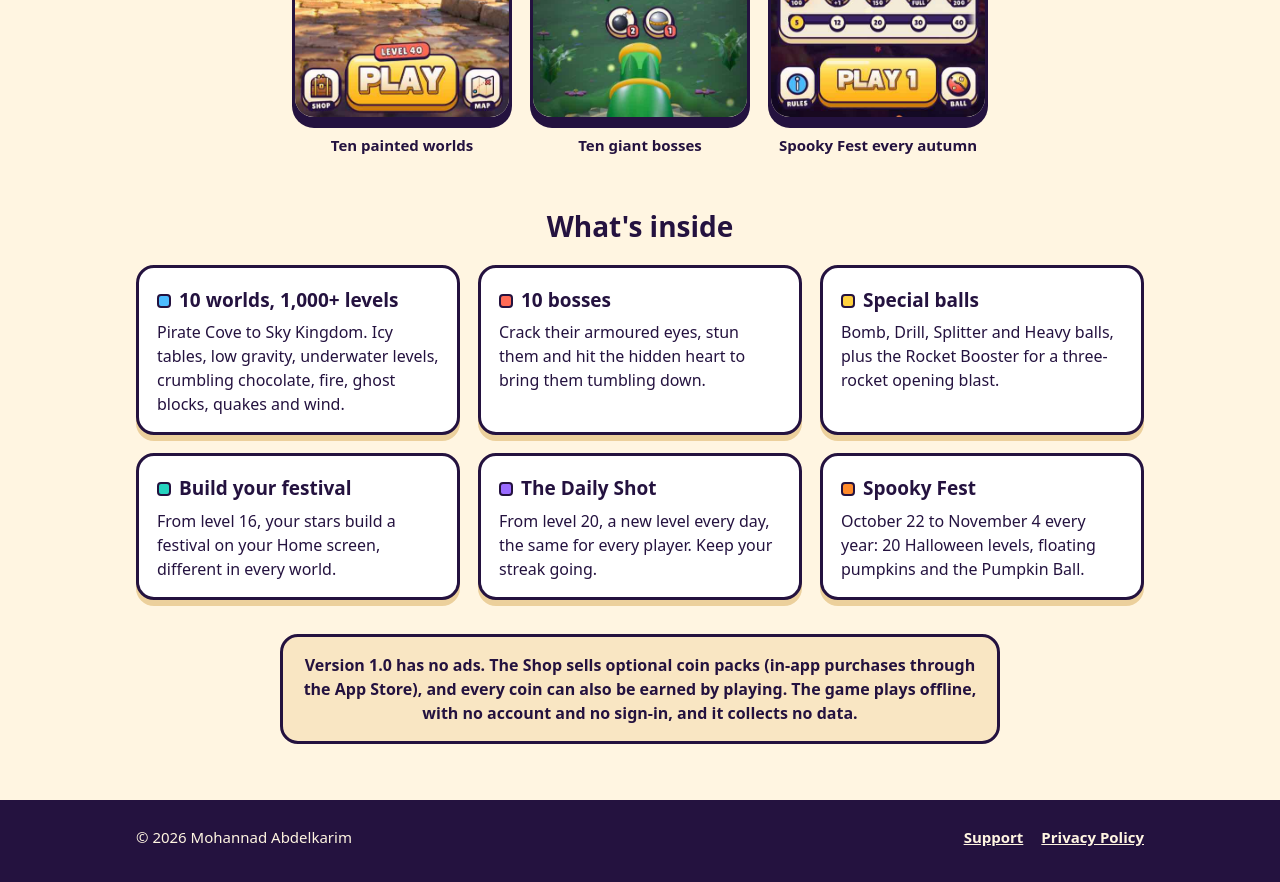
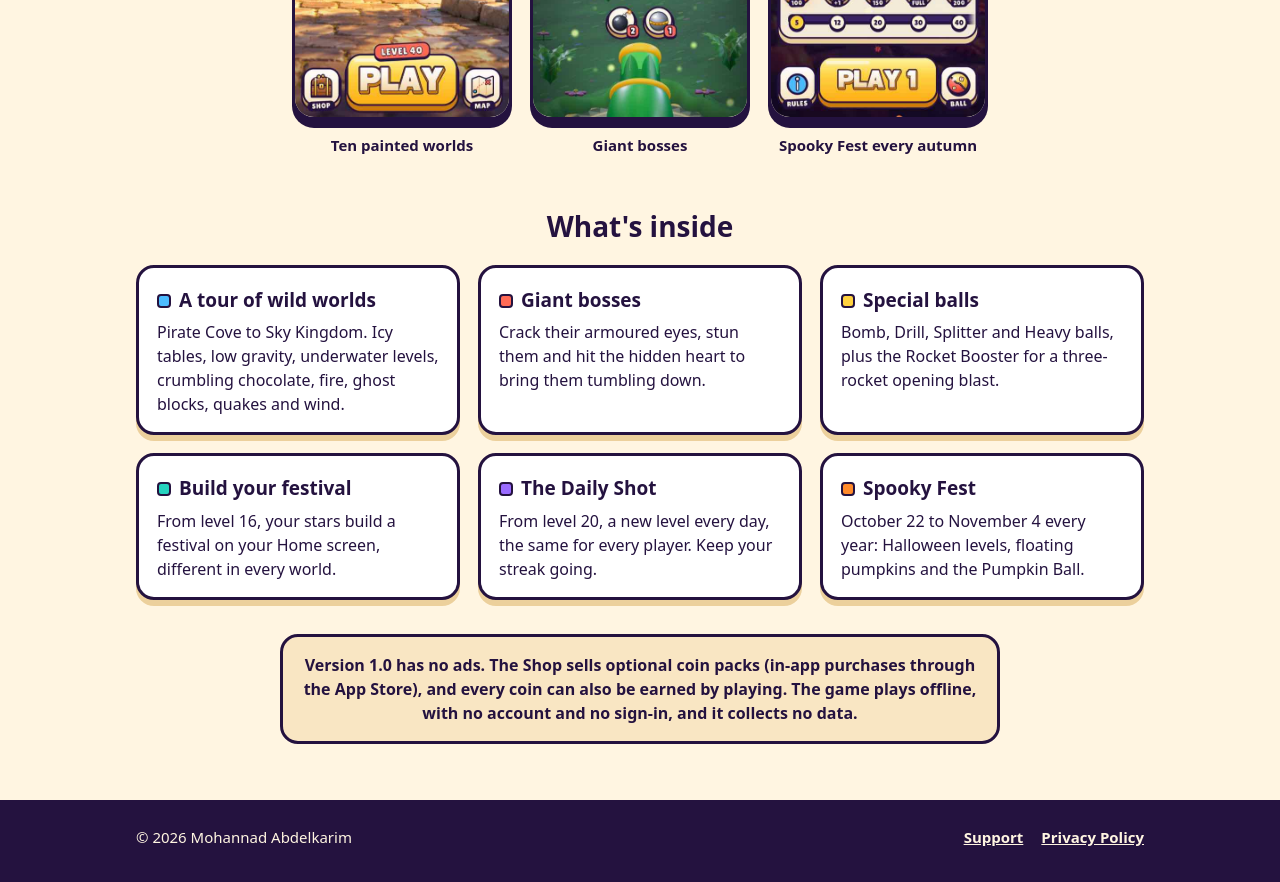
Before and after one commit to Mohabak/tumbledown, a plain HTML site: page index.html in a window 1280 px wide. Shown: the part 940-1822 px from the top of the page. Drawn offline with Linux system fonts and the light colour scheme.

Commit message:
Site copy without counts: giant bosses, wild worlds, Halloween levels
Co-Authored-By: Claude Opus 5.5 <noreply@anthropic.com>

```diff
--- a/index.html
+++ b/index.html
@@ -6,7 +6,7 @@
 <meta http-equiv="Content-Security-Policy" content="default-src 'none'; img-src 'self'; style-src 'unsafe-inline'; base-uri 'none'; form-action 'none'">
 <meta name="referrer" content="no-referrer">
 <title>Tumbledown!</title>
-<meta name="description" content="Tumbledown! is a 3D physics knockdown game for iPhone: tap to fire the cannon and topple it all. Ten worlds, over 1,000 levels and ten bosses.">
+<meta name="description" content="Tumbledown! is a 3D physics knockdown game for iPhone: tap to fire the cannon and topple it all. Wild worlds, giant bosses and a new Daily Shot every day.">
 <meta name="theme-color" content="#24123f">
 <link rel="icon" type="image/png" href="img/favicon-64.png">
 <link rel="apple-touch-icon" href="img/apple-touch-icon.png">
@@ -94,19 +94,19 @@
 
   <div class="shots">
     <figure class="shot"><img src="img/home.jpg" width="480" height="1038" loading="lazy" alt="The Pirate Cove home screen: a painted harbour with a parrot, the PLAY button and the festival badge"><figcaption>Ten painted worlds</figcaption></figure>
-    <figure class="shot"><img src="img/boss.jpg" width="480" height="1038" loading="lazy" alt="A boss level: the Stone Gorilla behind a wall of jars, the cannon at the bottom"><figcaption>Ten giant bosses</figcaption></figure>
-    <figure class="shot"><img src="img/spooky.jpg" width="480" height="1038" loading="lazy" alt="The Spooky Fest event: 20 level blocks on a path and the Prize Track"><figcaption>Spooky Fest every autumn</figcaption></figure>
+    <figure class="shot"><img src="img/boss.jpg" width="480" height="1038" loading="lazy" alt="A boss level: the Stone Gorilla behind a wall of jars, the cannon at the bottom"><figcaption>Giant bosses</figcaption></figure>
+    <figure class="shot"><img src="img/spooky.jpg" width="480" height="1038" loading="lazy" alt="The Spooky Fest event: level blocks on a path and the Prize Track"><figcaption>Spooky Fest every autumn</figcaption></figure>
   </div>
 
   <div class="wrap">
     <h2>What's inside</h2>
     <div class="grid">
-      <div class="card"><h3><span class="dot" style="background:var(--sky)"></span>10 worlds, 1,000+ levels</h3><p>Pirate Cove to Sky Kingdom. Icy tables, low gravity, underwater levels, crumbling chocolate, fire, ghost blocks, quakes and wind.</p></div>
-      <div class="card"><h3><span class="dot" style="background:var(--coral)"></span>10 bosses</h3><p>Crack their armoured eyes, stun them and hit the hidden heart to bring them tumbling down.</p></div>
+      <div class="card"><h3><span class="dot" style="background:var(--sky)"></span>A tour of wild worlds</h3><p>Pirate Cove to Sky Kingdom. Icy tables, low gravity, underwater levels, crumbling chocolate, fire, ghost blocks, quakes and wind.</p></div>
+      <div class="card"><h3><span class="dot" style="background:var(--coral)"></span>Giant bosses</h3><p>Crack their armoured eyes, stun them and hit the hidden heart to bring them tumbling down.</p></div>
       <div class="card"><h3><span class="dot" style="background:var(--sun)"></span>Special balls</h3><p>Bomb, Drill, Splitter and Heavy balls, plus the Rocket Booster for a three-rocket opening blast.</p></div>
       <div class="card"><h3><span class="dot" style="background:var(--teal)"></span>Build your festival</h3><p>From level 16, your stars build a festival on your Home screen, different in every world.</p></div>
       <div class="card"><h3><span class="dot" style="background:var(--violet)"></span>The Daily Shot</h3><p>From level 20, a new level every day, the same for every player. Keep your streak going.</p></div>
-      <div class="card"><h3><span class="dot" style="background:#ff8a2a"></span>Spooky Fest</h3><p>October 22 to November 4 every year: 20 Halloween levels, floating pumpkins and the Pumpkin Ball.</p></div>
+      <div class="card"><h3><span class="dot" style="background:#ff8a2a"></span>Spooky Fest</h3><p>October 22 to November 4 every year: Halloween levels, floating pumpkins and the Pumpkin Ball.</p></div>
     </div>
     <p class="note">Version 1.0 has no ads. The Shop sells optional coin packs (in-app purchases through the App Store), and every coin can also be earned by playing. The game plays offline, with no account and no sign-in, and it collects no data.</p>
   </div>
```
